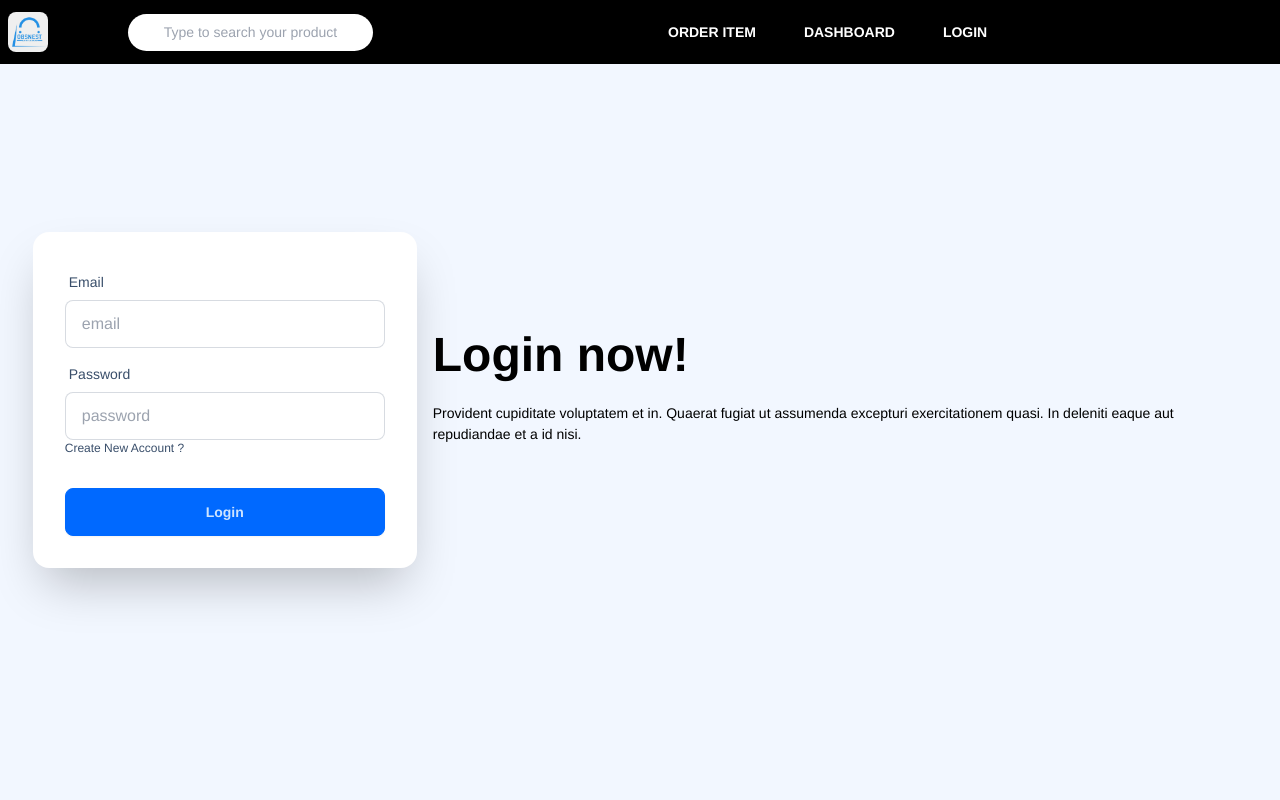
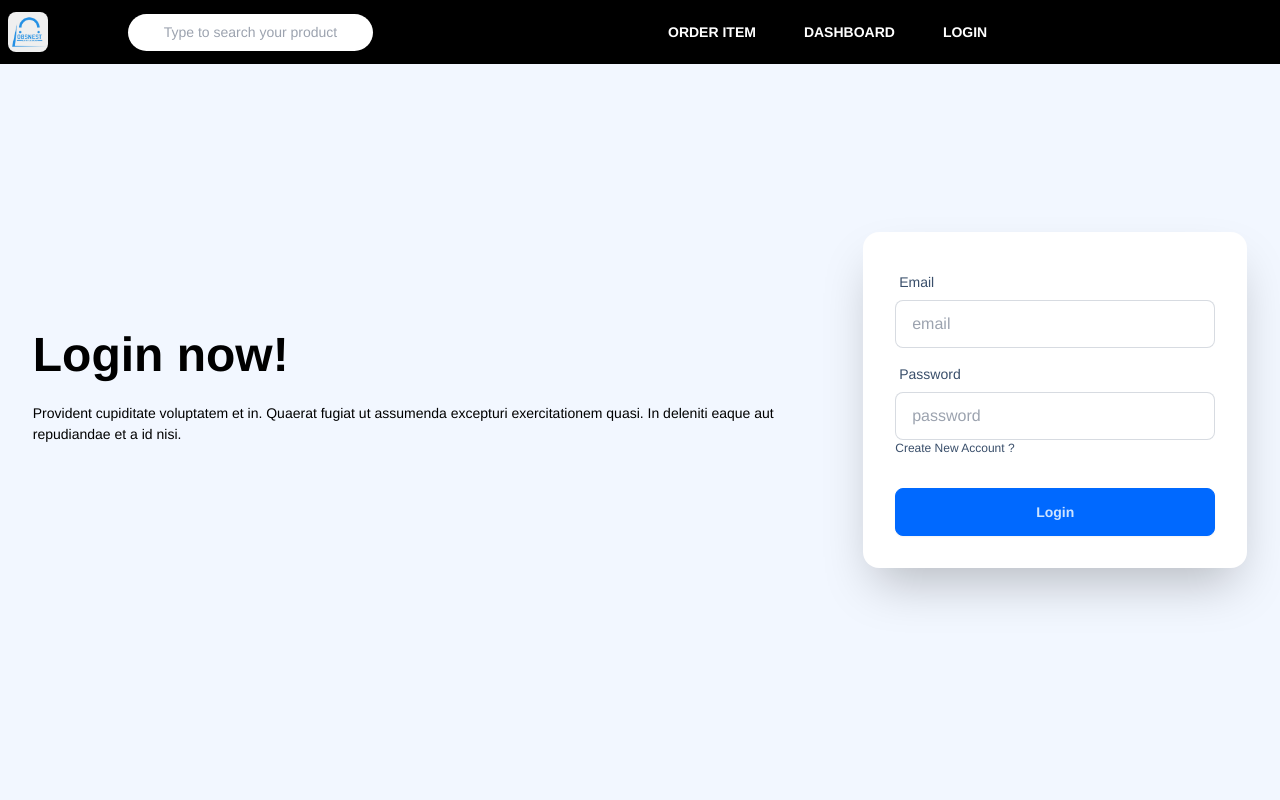
Before and after one commit to sadakatsrabon/Obsnest-MarketPlace, a React (Vite) app: page /login in a window 1280 px wide. Shown: the top 800 px of the page. Built offline with nearby package versions, Linux system fonts and the light colour scheme.

Commit message:
update login page desigb

```diff
--- a/src/pages/Login/Login.jsx
+++ b/src/pages/Login/Login.jsx
@@ -2,8 +2,8 @@
 const Login = () => {
     return (
         <div className="hero min-h-screen bg-base-200">
-            <div className="hero-content flex-col lg:flex-row-reverse">
-                <div className="text-center lg:text-left">
+            <div className="hero-content">
+                <div className="grid grid-cols-">
                     <h1 className="text-5xl font-bold">Login now!</h1>
                     <p className="py-6">Provident cupiditate voluptatem et in. Quaerat fugiat ut assumenda excepturi exercitationem quasi. In deleniti eaque aut repudiandae et a id nisi.</p>
                 </div>
```
